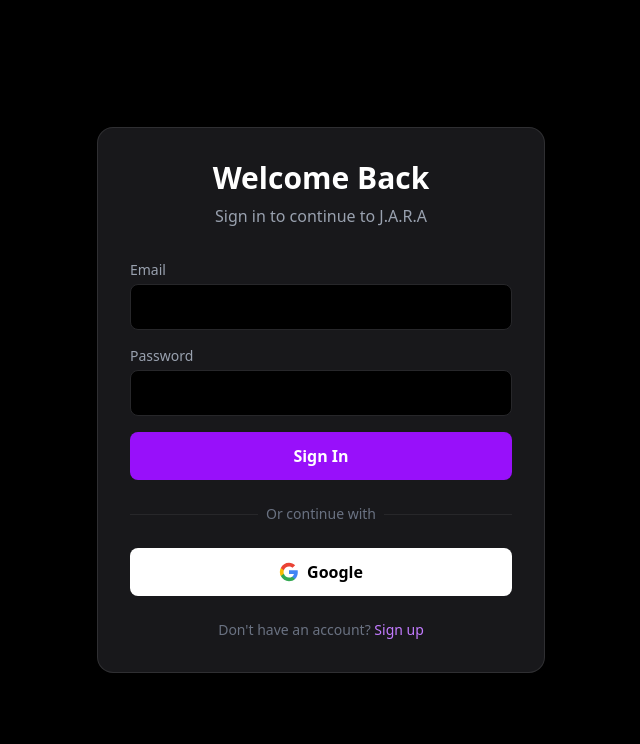
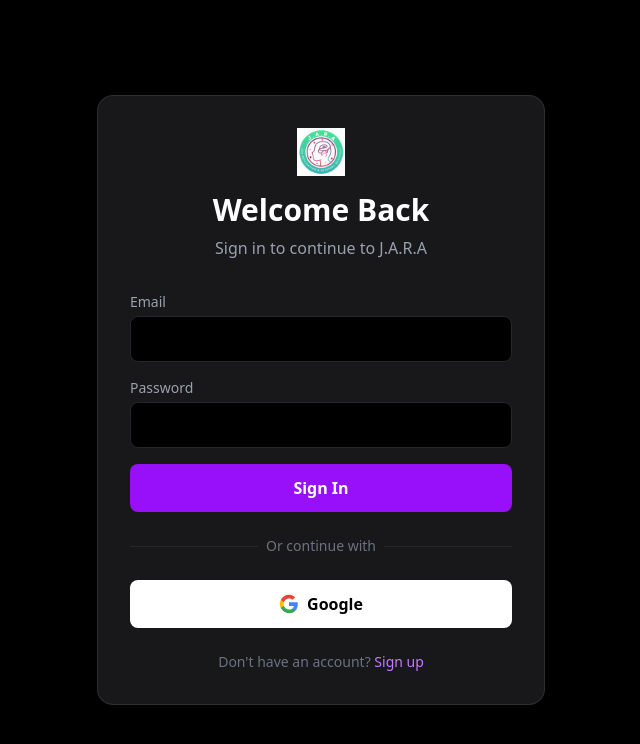
Before and after one commit to tramakrishna3012/J.A.R.A, a Next.js app in the folder frontend/: page /login in a window 1280 px wide. Shown: the top 744 px of the page, without its empty margins (319-959 px from the left). Built offline with nearby package versions, Linux system fonts and the light colour scheme; no server answers.

Commit message:
Enhance: Add Logo to Auth Pages

```diff
--- a/frontend/app/login/page.tsx
+++ b/frontend/app/login/page.tsx
@@ -33,6 +33,9 @@ export default function LoginPage() {
         <div className="min-h-screen flex items-center justify-center bg-black text-white p-4">
             <div className="w-full max-w-md p-8 rounded-2xl border border-white/10 bg-zinc-900 shadow-2xl">
                 <div className="text-center mb-8">
+                    <div className="flex justify-center mb-4">
+                        <img src="/J.A.R.A Logo.png" alt="J.A.R.A" className="h-12 w-auto" />
+                    </div>
                     <h1 className="text-3xl font-bold mb-2">Welcome Back</h1>
                     <p className="text-gray-400">Sign in to continue to J.A.R.A</p>
                 </div>
--- a/frontend/app/signup/page.tsx
+++ b/frontend/app/signup/page.tsx
@@ -34,6 +34,9 @@ export default function SignupPage() {
         <div className="min-h-screen flex items-center justify-center bg-black text-white p-4">
             <div className="w-full max-w-md p-8 rounded-2xl border border-white/10 bg-zinc-900 shadow-2xl">
                 <div className="text-center mb-8">
+                    <div className="flex justify-center mb-4">
+                        <img src="/J.A.R.A Logo.png" alt="J.A.R.A" className="h-12 w-auto" />
+                    </div>
                     <h1 className="text-3xl font-bold mb-2">Create Account</h1>
                     <p className="text-gray-400">Join J.A.R.A to automate your job hunt</p>
                 </div>
```
